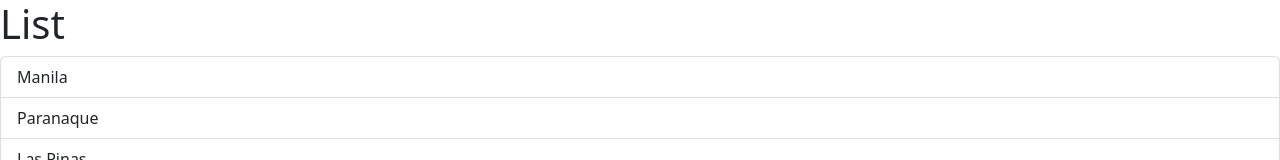
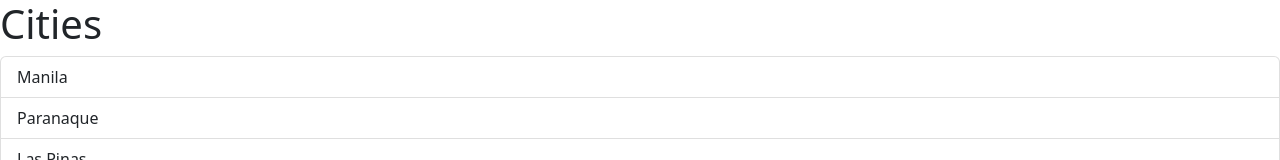
Before and after one commit to Mac12880/tryReactJS, a React (Vite) app in the folder react-app/: page / in a window 1280 px wide. Shown: the top 160 px of the page. Built offline with nearby package versions, Linux system fonts and the light colour scheme.

Commit message:
using Props to pass data to components

```diff
--- a/react-app/src/App.tsx
+++ b/react-app/src/App.tsx
@@ -1,9 +1,12 @@
 import ListGroup from "./components/ListGroup";
 
 function App() {
+    let items = ["Manila", "Paranaque", "Las Pinas", "Muntinlupa", "Taguig"];
     return (
         <div>
-            <ListGroup />
+            <ListGroup items={items} heading="Cities" />
+            {/* Each ListGroup has different states */}
+            {/* <ListGroup /> */}
         </div>
     );
 }
--- a/react-app/src/components/ListGroup.tsx
+++ b/react-app/src/components/ListGroup.tsx
@@ -1,10 +1,15 @@
 // import { Fragment } from "react";
 // import { MouseEvent } from "react";
-
 import { useState } from "react";
 
-function ListGroup() {
-    let items = ["Manila", "Paranaque", "Las Pinas", "Muntinlupa", "Taguig"];
+//{items: [], heading: string}
+interface Props {
+    items: string[];
+    heading: string;
+}
+
+function ListGroup({ items, heading }: Props) {
+    // let items = ["Manila", "Paranaque", "Las Pinas", "Muntinlupa", "Taguig"];
     // items = [];
     // let selectedIndex = 0;
 
@@ -26,7 +31,7 @@
     return (
         //Fragment for no div in DOM, div has DOM, <> for Fragment in react
         <>
-            <h1>List</h1>
+            <h1>{heading}</h1>
             {items.length === 0 && <p>No Item Found</p>}
             <ul className="list-group">
                 {items.map((item, index) => (
```
